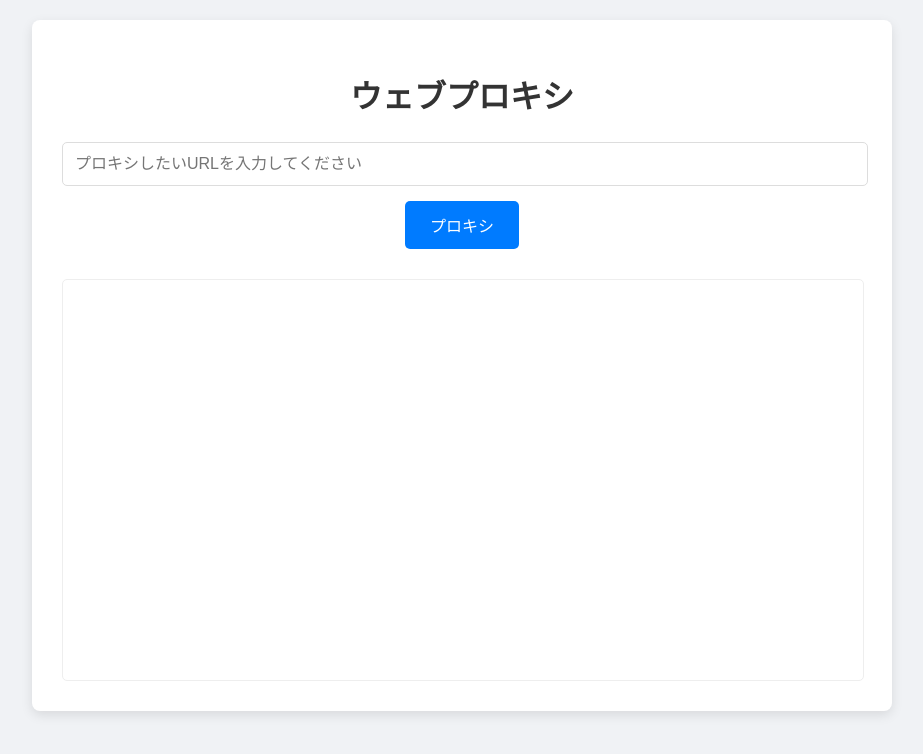
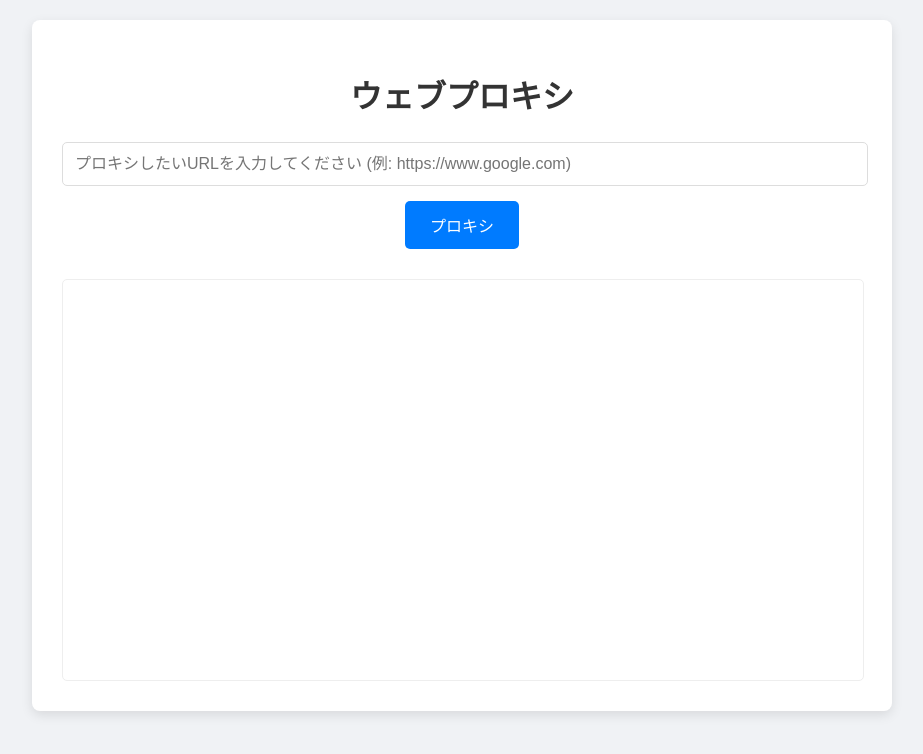
Before and after one commit to MaitomanDeluxe/Proxyer, a plain HTML site: page index.html in a window 1280 px wide. Shown: the whole page, without its empty margins (178-1101 px from the left). Drawn offline with Linux system fonts and the light colour scheme.

Commit message:
Update index.html

```diff
--- a/index.html
+++ b/index.html
@@ -9,7 +9,7 @@
 <body>
     <div class="container">
         <h1>ウェブプロキシ</h1>
-        <input type="text" id="urlInput" placeholder="プロキシしたいURLを入力してください">
+        <input type="text" id="urlInput" placeholder="プロキシしたいURLを入力してください (例: https://www.google.com)">
         <button id="proxyButton">プロキシ</button>
         <div id="proxyResult">
             <iframe id="proxyFrame" src="" frameborder="0"></iframe>
```
